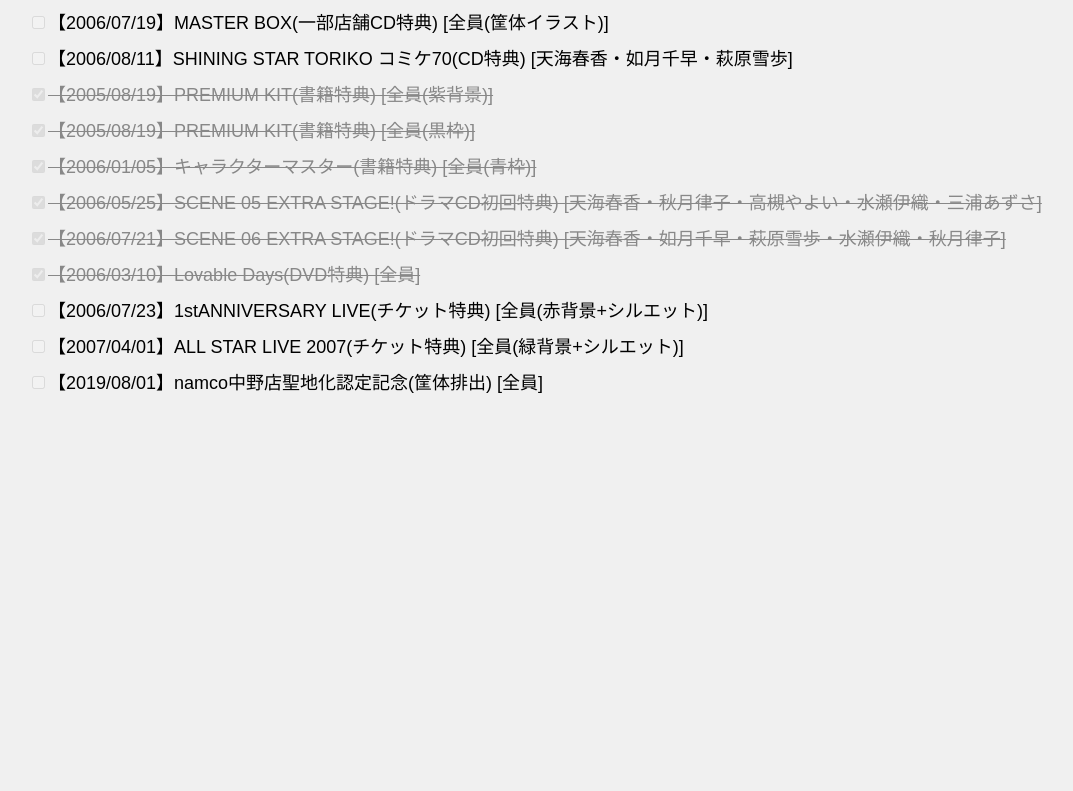
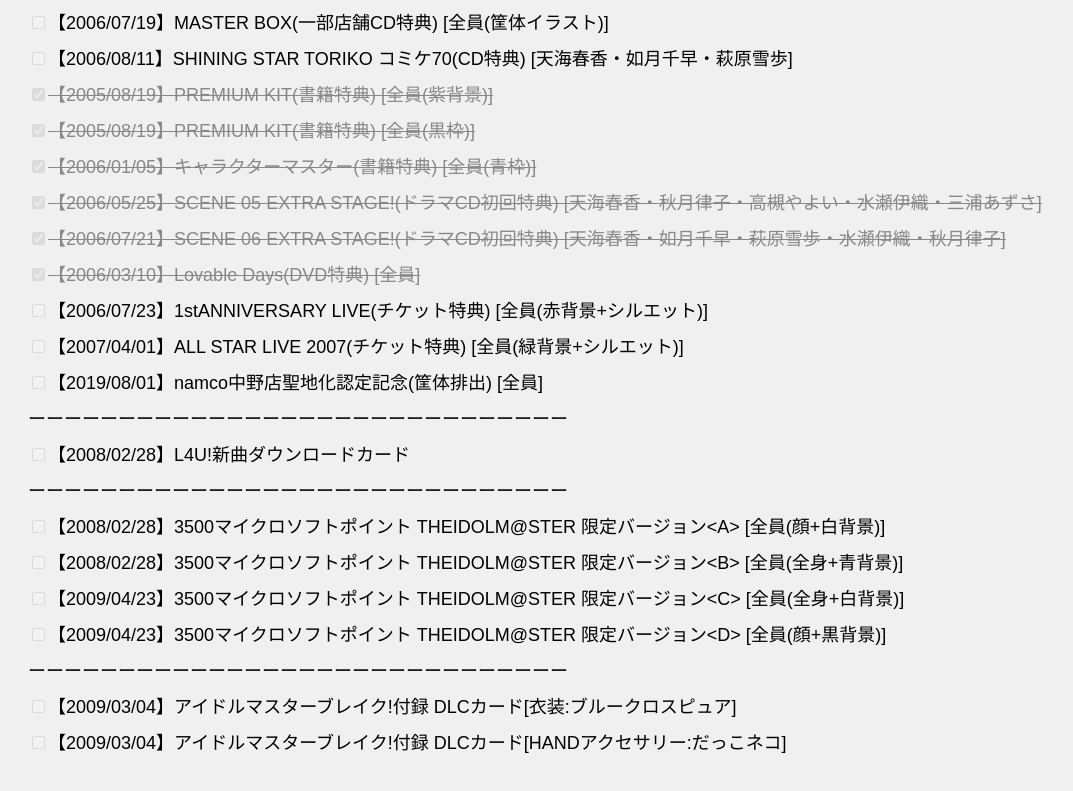
Before and after one commit to kunima19/ownedcard.github.io, a plain HTML site: page rewritable.html in a window 1280 px wide. Shown: the part 1369-2160 px from the top of the page, without its empty margins (0-1073 px from the left). Before the commit the page ends 1807 px from the top, so only its background shows below. Drawn offline with Linux system fonts and the light colour scheme.

Commit message:
Add files via upload

```diff
--- a/rewritable.html
+++ b/rewritable.html
@@ -7,7 +7,7 @@
   <link rel="stylesheet" href="style.css">
 </head>
 <body>
-  <h1>所持済みリライタブルカード</h1>
+  <h1>所持済みリライタブルカード+その他カード</h1>
   <ul id="card-list"></ul>
   <script src="rewritable.js"></script>
 </body>
--- a/rewritable.js
+++ b/rewritable.js
@@ -45,32 +45,40 @@
   { id: "R-044", label: "【2006/07/23】1stANNIVERSARY LIVE(チケット特典) [全員(赤背景+シルエット)]", checked: false },
   { id: "R-045", label: "【2007/04/01】ALL STAR LIVE 2007(チケット特典) [全員(緑背景+シルエット)]", checked: false },
   { id: "R-046", label: "【2019/08/01】namco中野店聖地化認定記念(筐体排出) [全員]", checked: false },
-
+  { id: "INFO-001", label: "ーーーーーーーーーーーーーーーーーーーーーーーーーーーーーー", noCheck: true},
+  { id: "R-047", label: "【2008/02/28】L4U!新曲ダウンロードカード", checked: false },
+  { id: "INFO-002", label: "ーーーーーーーーーーーーーーーーーーーーーーーーーーーーーー", noCheck: true},
+  { id: "R-048", label: "【2008/02/28】3500マイクロソフトポイント THEIDOLM@STER 限定バージョン<A> [全員(顔+白背景)]", checked: false },
+  { id: "R-049", label: "【2008/02/28】3500マイクロソフトポイント THEIDOLM@STER 限定バージョン<B> [全員(全身+青背景)]", checked: false },
+  { id: "R-050", label: "【2009/04/23】3500マイクロソフトポイント THEIDOLM@STER 限定バージョン<C> [全員(全身+白背景)]", checked: false },
+  { id: "R-051", label: "【2009/04/23】3500マイクロソフトポイント THEIDOLM@STER 限定バージョン<D> [全員(顔+黒背景)]", checked: false },
+  { id: "INFO-003", label: "ーーーーーーーーーーーーーーーーーーーーーーーーーーーーーー", noCheck: true},
+  { id: "R-052", label: "【2009/03/04】アイドルマスターブレイク!付録 DLCカード[衣装:ブルークロスピュア]", checked: false },
+  { id: "R-053", label: "【2009/03/04】アイドルマスターブレイク!付録 DLCカード[HANDアクセサリー:だっこネコ]", checked: false },
 ];
 
 const list = document.getElementById("card-list");
-
 cards.forEach(card => {
   const li = document.createElement("li");
   const label = document.createElement("label");
-  const checkbox = document.createElement("input");
-  checkbox.type = "checkbox";
-  checkbox.id = card.id;
-  checkbox.disabled = true;
-  checkbox.checked = card.checked;
-
+  let checkbox;
+  if(!card.noCheck){
+    checkbox = document.createElement("input");
+    checkbox.type = "checkbox";
+    checkbox.id = card.id;
+    checkbox.disabled = true;
+    checkbox.checked = card.checked;
+    label.appendChild(checkbox);
+  }
   const span = document.createElement("span");
   span.textContent = card.label;
-
-  label.appendChild(checkbox);
   label.appendChild(span);
   li.appendChild(label);
   list.appendChild(li);
 });
 
-const checkedCount = cards.filter(card => card.checked).length;
-const totalCount = cards.length;
-
+const checkedCount = cards.filter(card => card.checked && !card.noCheck).length;
+const totalCount = cards.filter(card => !card.noCheck).length;
 const resultText = `${checkedCount}/${totalCount}`;
 const resultElement = document.createElement("div");
 resultElement.id = "card-count";
```
